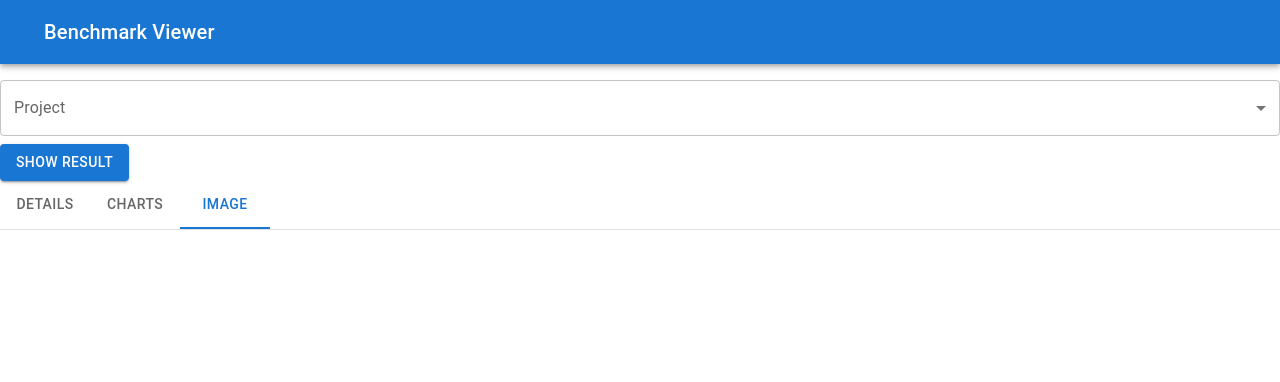
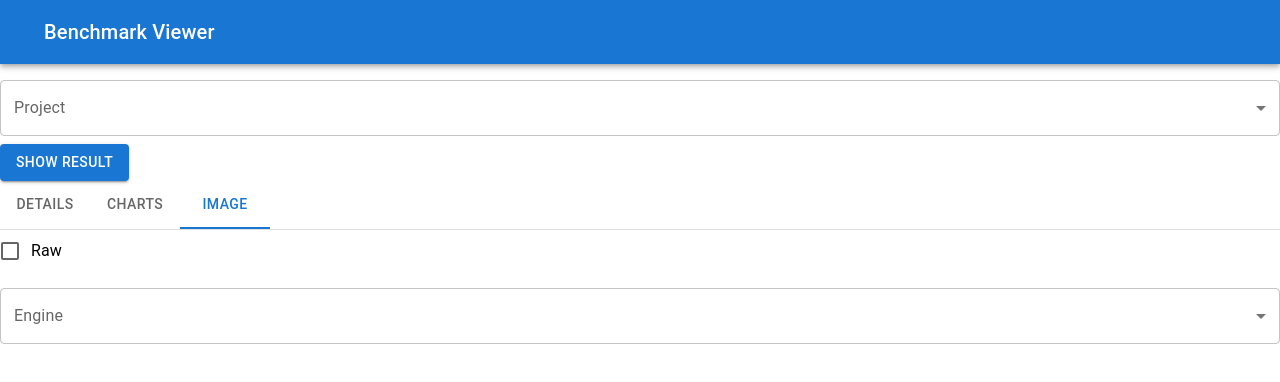
Before and after one commit to xulihang/Benchmark-Viewer, a React (Create React App) app: page / in a window 1280 px wide. Both pictures are taken after a click on the tab "IMAGE". Shown: the top 382 px of the page. Built offline with nearby package versions, Linux system fonts and the light colour scheme.

Commit message:
add image viewer

```diff
--- a/src/DataTable.tsx
+++ b/src/DataTable.tsx
@@ -6,6 +6,7 @@ const Diff = require("diff");
 export default function DataTable(props:any){
     const [rows, setRows] = useState<any[]>([]);
     const [engines, setEngines] = useState<any[]>([]);
+    const imageViewer = props.imageViewer;
 
     React.useEffect(() => {
         console.log(props.project)
@@ -76,16 +77,11 @@ export default function DataTable(props:any){
             row["engines"] = image["engines"];
             //console.log(image);
             if (index == 1){
-            loadEnginesFromImage(image);
+                loadEnginesFromImage(image);
             }
             mRows.push(row);
         }
         setRows(mRows);
-    }
-
-
-    const getImageURLFromName = (name:String) => {
-        return './projects/' + props.project + '/' + name;
     }
 
     const getEngineScoreOfImage = (engine:string, engines:any) => {
@@ -113,7 +109,7 @@ export default function DataTable(props:any){
                 <tr key={row.id}>
                 <td>{row.id}</td>
                 <td>
-                    <a href={getImageURLFromName(row.image)} target="_blank" >{row.image}</a>
+                    <div style={{textDecoration:"underline",cursor:"pointer"}} onClick={props.handleClick}>{row.image}</div>
                 </td>
                 <td>
                     {row.ground_truth}
--- a/src/ImageViewer.tsx
+++ b/src/ImageViewer.tsx
@@ -1,6 +1,149 @@
+import { FormControl, InputLabel, Select, MenuItem, Checkbox, FormControlLabel, chipClasses } from "@mui/material";
+import axios from "axios";
+import React from "react";
+import { useEffect, useState } from "react";
+
+let scale:number = 1;
 
 export default function ImageViewer(props:any) {
+  const [engines, setEngines] = useState<any[]>([]);
+  const [raw, setRaw] = useState<boolean>(false);
+  const [selectedEngine, setSelectedEngine] = useState<string>("");
+  const [imagename, setImagename] = useState<string>("");
+  const [width, setWidth] = useState<number>(640);
+  const [height, setHeight] = useState<number>(640);
+  const canvasRef = React.useRef(null)
+  const overlayCanvasRef = React.useRef(null)
+  useEffect(() => {
+    loadEngines();
+    if (!!props.imagename){
+      setImagename(props.imagename);
+      drawImage();
+    }
+
+  }, [props.project,props.imagename]);
+
+  const getImageURLFromName = (name:String) => {
+    return './projects/' + props.project + '/' + name;
+  }
+
+  const loadEngines = async () => {
+    if (!!props.project){
+      const result = await axios(
+        './projects/'+props.project+'/statistics.json',
+      );
+      let enginesArray = []
+      for (let engine in result.data){
+          enginesArray.push(engine);
+      }
+      setEngines(enginesArray);
+    }
+  }
+
+  const onEngineSelected = (event:any) => {
+    let engine = event.target.value;
+    setSelectedEngine(engine);
+    drawOverlays(engine,raw);
+  }
+
+  const drawImage = () => {
+    const canvas:any = canvasRef.current;
+    const ctx = canvas.getContext('2d');
+    var imageObj1 = new Image();
+    imageObj1.onload = function() {
+      console.log(imageObj1);
+      let ratio = imageObj1.naturalWidth/imageObj1.naturalHeight;
+      let new_height = width/ratio
+      scale = 640/imageObj1.naturalWidth;
+      console.log("ss:"+scale);
+      setHeight(new_height);
+      ctx.drawImage(imageObj1,0,0,640,new_height);
+    }
+    let url = getImageURLFromName(props.imagename)
+    console.log(url);
+    imageObj1.src = url;
+  }
+
+  const drawOverlays = async (engine:string,drawRaw?:boolean) => {
+    if (!props.imagename){
+      return;
+    }
+    const result = await axios(
+      './projects/'+props.project+'/'+getFilenameWithoutExtenstion()+'-'+engine+'.json',
+    );
+    console.log(result.data);
+    let boxes;
+    if (drawRaw == true){
+      if ("raw_boxes" in result.data){
+        boxes=result.data.raw_boxes;
+      }else{
+        boxes=result.data.boxes;
+      }
+    } else {
+      boxes=result.data.boxes;
+    }
+    console.log(boxes);
+    const canvas:any = overlayCanvasRef.current;
+    const ctx = canvas.getContext('2d');
+    ctx.clearRect(0,0,canvas.width,canvas.height);
+    console.log("scale: "+scale);
+    for (var i=0;i<boxes.length;i++){
+      let box = boxes[i];
+      ctx.beginPath();
+      ctx.moveTo(box.x1*scale,box.y1*scale);
+      ctx.lineTo(box.x2*scale,box.y2*scale);
+      ctx.lineTo(box.x3*scale,box.y3*scale);
+      ctx.lineTo(box.x4*scale,box.y4*scale);
+      ctx.lineTo(box.x1*scale,box.y1*scale);
+      ctx.closePath();
+      ctx.strokeStyle = '#ff0000';
+      ctx.stroke();
+    }
+  }
+
+  const getFilenameWithoutExtenstion = () => {
+    return imagename.substring(0,imagename.lastIndexOf("."));
+  }
+
+  const onRawChecked = (event:any) => {
+    setRaw(event.target.checked);
+    drawOverlays(selectedEngine,event.target.checked);
+  }
+
   return (
-      <div></div>
+      <div>
+        <FormControlLabel control={<Checkbox checked={raw} onChange={onRawChecked}/>} label="Raw" />
+        <FormControl fullWidth margin="normal">
+          <InputLabel id="demo-simple-select-label">Engine</InputLabel>
+          <Select
+            labelId="demo-simple-select-label"
+            id="demo-simple-select"
+            value={selectedEngine}
+            label="Engine"
+            onChange={onEngineSelected}
+          >
+            {engines.map(item => (
+              <MenuItem value={item} key={item} >{item}</MenuItem>
+            ))}
+          </Select>
+        </FormControl>
+        <div>
+        <canvas
+            ref={canvasRef}
+            width={width}
+            height={height}
+            style={{position:"absolute"}}
+          />
+        <canvas
+            ref={overlayCanvasRef}
+            width={width}
+            height={height}
+            style={{position:"absolute"}}
+            id="overlay-canvas"
+          />
+
+
+        </div>
+      </div>
   )
 }
--- a/src/NavTabs.tsx
+++ b/src/NavTabs.tsx
@@ -44,6 +44,7 @@ function a11yProps(index: number) {
 export default function NavTabs(props:any) {
   const [value, setValue] = useState(0);
   const [project, setProject] = useState("");
+  const [imagename, setImagename] = useState("");
 
   React.useEffect(() => {
     setProject(props.project);
@@ -52,6 +53,12 @@ export default function NavTabs(props:any) {
   const handleChange = (event: React.SyntheticEvent, newValue: number) => {
     setValue(newValue);
   };
+
+  const handleClick = (event:any) => {
+    console.log(event.target.innerText);
+    setImagename(event.target.innerText);
+    setValue(2);
+  }
 
   return (
     <Box sx={{ width: '100%' }}>
@@ -63,13 +70,13 @@ export default function NavTabs(props:any) {
         </Tabs>
       </Box>
       <TabPanel value={value} index={0}>
-        <DataTable project={project}/>
+        <DataTable project={project} handleClick={handleClick}/>
       </TabPanel>
       <TabPanel value={value} index={1}>
         <Charts project={project}/>
       </TabPanel>
       <TabPanel value={value} index={2}>
-        <ImageViewer/>
+        <ImageViewer project={project} imagename={imagename}/>
       </TabPanel>
     </Box>
   );
```
